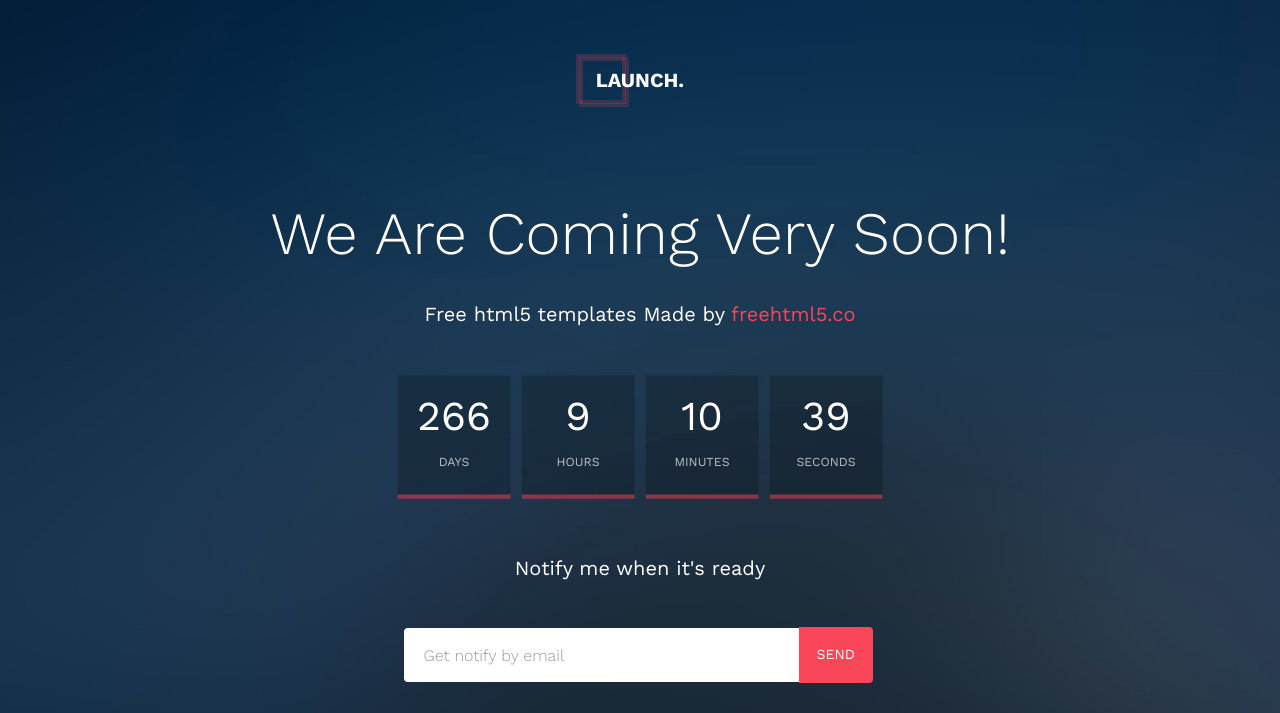
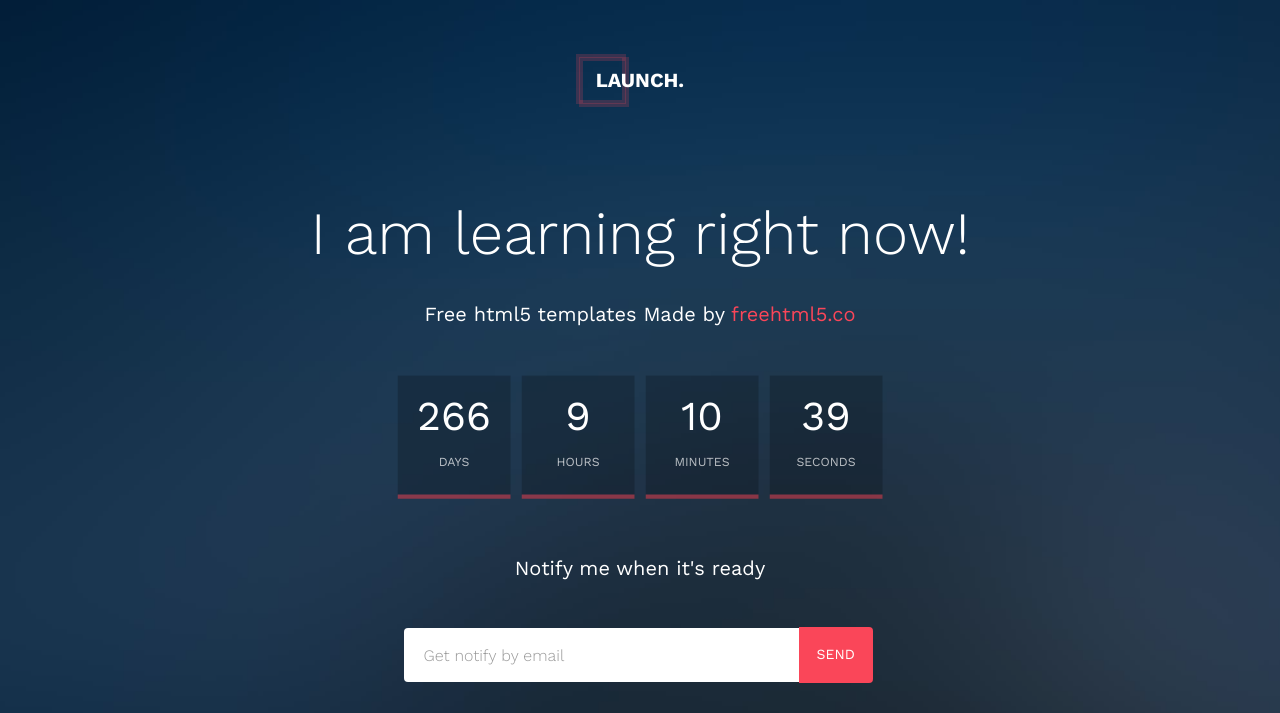
Before and after one commit to ian60innovations/AWSLearning, a plain HTML site: page web/index.html in a window 1280 px wide. Shown: the top 713 px of the page. Drawn offline with nearby package versions, Linux system fonts and the light colour scheme; files whose address does not match are found by name.

Commit message:
changed home page learning

```diff
--- a/web/index.html
+++ b/web/index.html
@@ -78,7 +78,7 @@
 				<div class="col-md-8 col-md-offset-2 text-center">
 					<div class="display-t">
 						<div class="display-tc animate-box" data-animate-effect="fadeIn">
-							<h1>We Are Coming Very Soon!</h1>
+							<h1>I am learning right now!</h1>
 							<h2>Free html5 templates Made by <a href="http://freehtml5.co/" target="_blank">freehtml5.co</a></h2>
 							<div class="simply-countdown simply-countdown-one"></div>
 							<div class="row">
```
